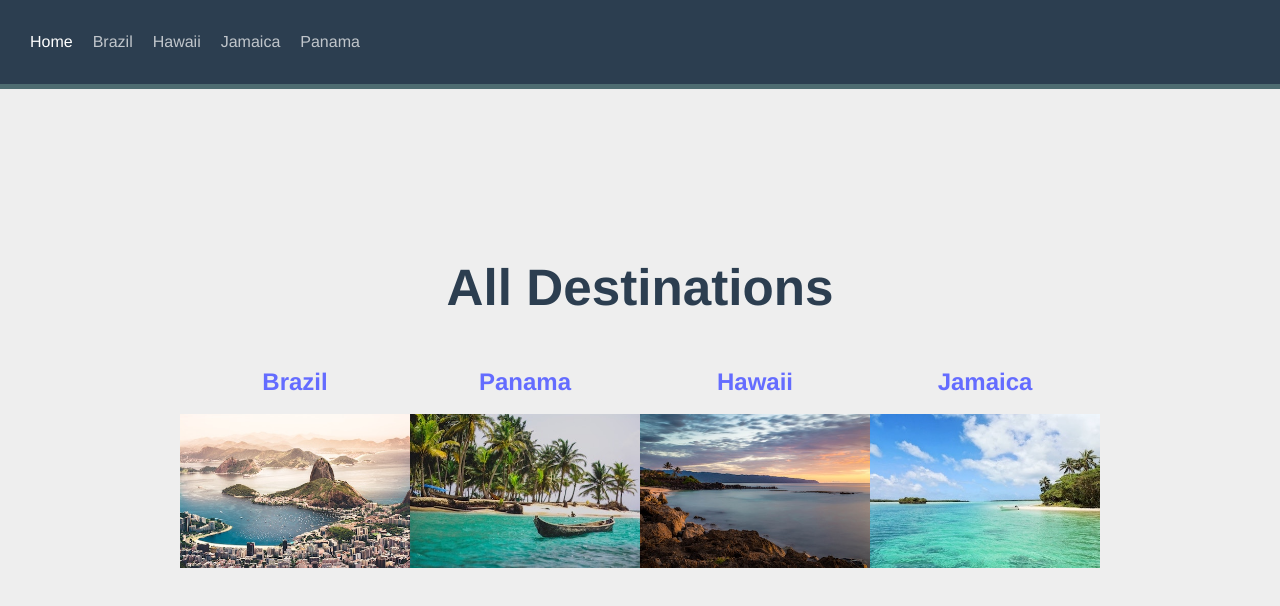
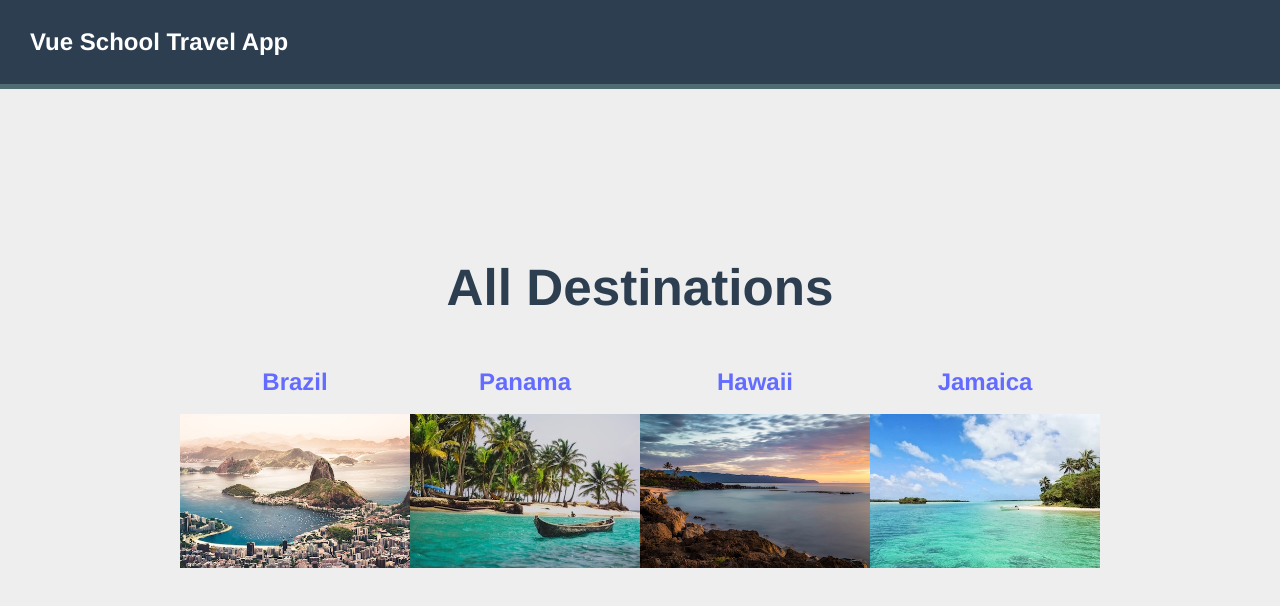
Before and after one commit to black-code1/router-4-for-everyone, a Vue app: page / in a window 1280 px wide. Shown: the top 606 px of the page. Built offline with nearby package versions, Linux system fonts and the light colour scheme.

Commit message:
Clean Up

```diff
--- a/src/components/TheNavigation.vue
+++ b/src/components/TheNavigation.vue
@@ -1,16 +1,25 @@
 <template>
   <div id="nav">
-    <router-link to="/">Home</router-link>
-    <router-link to="/brazil">Brazil</router-link>
-    <router-link to="/hawaii">Hawaii</router-link>
-    <router-link to="/jamaica">Jamaica</router-link>
-    <router-link to="/panama">Panama</router-link>
+    <router-link id="logo" to="/">Vue School Travel App</router-link>
+    <router-link
+        v-for="destination in destinations"
+        :key="destination.id"
+        :to="{name: 'destination.show', params: {id: destination.id, slug:destination.slug}}"
+    >
+    </router-link>
   </div>
 </template>
 
 <script>
+import sourecData from '@/data.json'
 export default {
-  name: "TheNavigation"
+  name: "TheNavigation",
+
+  data() {
+    return {
+      destination: sourecData.destinations
+    }
+  }
 }
 </script>
 
--- a/src/router/index.js
+++ b/src/router/index.js
@@ -3,11 +3,7 @@
 
 const routes = [
     {path: '/', name:'Home', component: Home},
-    {path: '/brazil', name:'Brazil', component: () => import('@/views/Brazil.vue')},
-    {path: '/hawaii', name:'Hawaii', component: () => import('@/views/Hawaii.vue')},
-    {path: '/jamaica', name:'Jamaica', component: () => import('@/views/Jamaica.vue')},
-    {path: '/panama', name:'Panama', component: () => import('@/views/Panama.vue')},
-    {path: '/destination/:id', name: 'destination.show' ,component: () => import('@/views/DestinationShow.vue')}
+    {path: '/destination/:id/:slug', name: 'destination.show' ,component: () => import('@/views/DestinationShow.vue')}
 ]
 
 const router = createRouter({
--- a/src/views/Brazil.vue
+++ /dev/null
@@ -1,15 +0,0 @@
-<template>
-  <div class="brazil">
-    <h1>Brazil</h1>
-  </div>
-</template>
-
-<script>
-export default {
-  name: "Brazil"
-}
-</script>
-
-<style scoped>
-
-</style>
--- a/src/views/Hawaii.vue
+++ /dev/null
@@ -1,15 +0,0 @@
-<template>
-  <div class="hawaii">
-    <h1>Hawaii</h1>
-  </div>
-</template>
-
-<script>
-export default {
-  name: "Hawaii"
-}
-</script>
-
-<style scoped>
-
-</style>
--- a/src/views/Home.vue
+++ b/src/views/Home.vue
@@ -5,7 +5,7 @@
       <router-link
         v-for="destination in destinations"
         :key="destination.id"
-        :to="{name: 'destination.show', params: {id: destination.id}}"
+        :to="{name: 'destination.show', params: {id: destination.id, slug:destination.slug}}"
       >
         <h2>{{destination.name}}</h2>
         <img :src="`/images/${destination.image}`" :alt="destination.name" />
--- a/src/views/Jamaica.vue
+++ /dev/null
@@ -1,15 +0,0 @@
-<template>
-<div class="jamaica">
-  <h1>Jamaica</h1>
-</div>
-</template>
-
-<script>
-export default {
-  name: "Jamaica"
-}
-</script>
-
-<style scoped>
-
-</style>
--- a/src/views/Panama.vue
+++ /dev/null
@@ -1,15 +0,0 @@
-<template>
-  <div class="panama">
-    <h1>Panama</h1>
-  </div>
-</template>
-
-<script>
-export default {
-  name: "Panama"
-}
-</script>
-
-<style scoped>
-
-</style>
```
Also changed, not shown: src/views/About.vue (deleted, +0 -15 lines).
